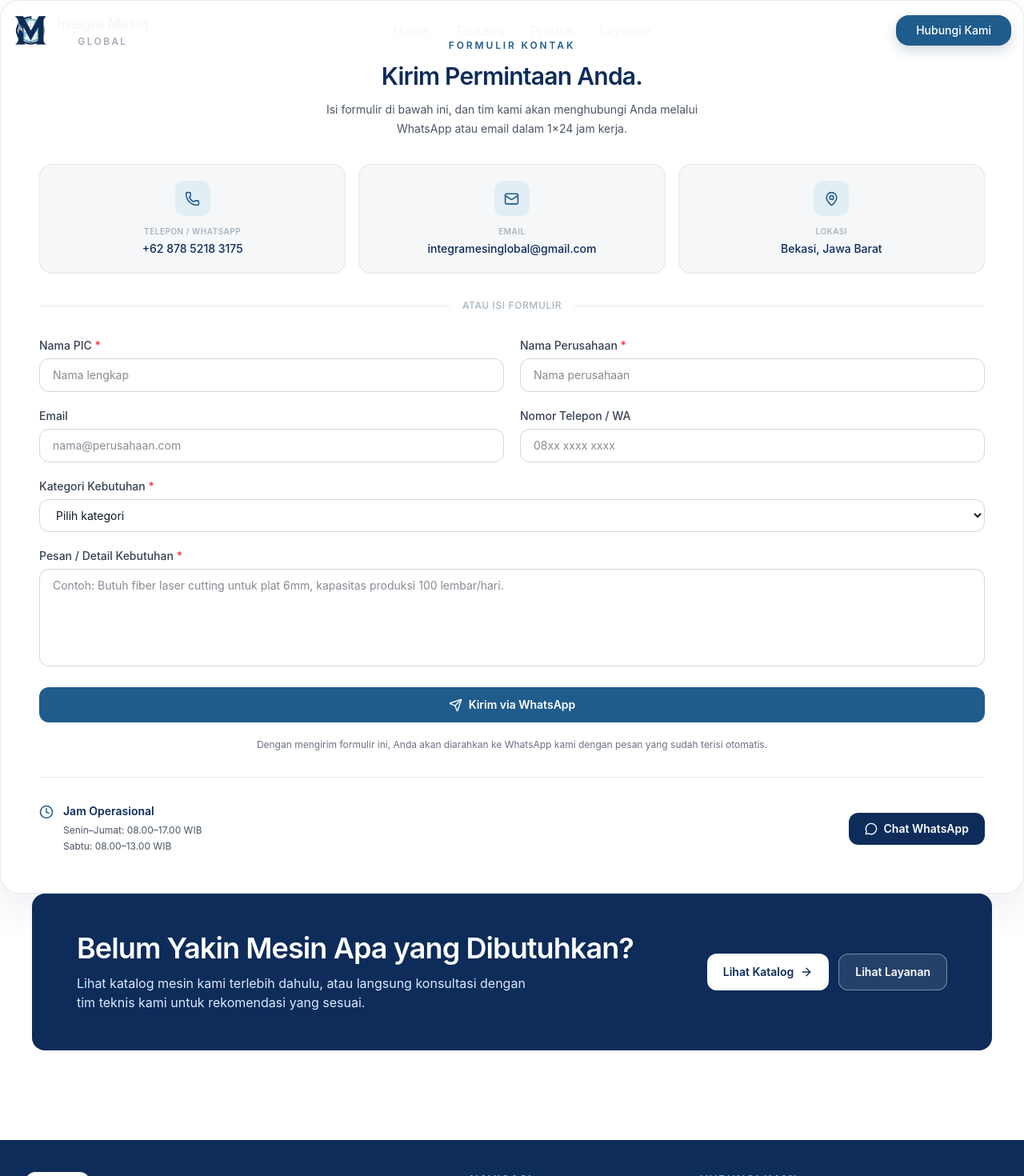
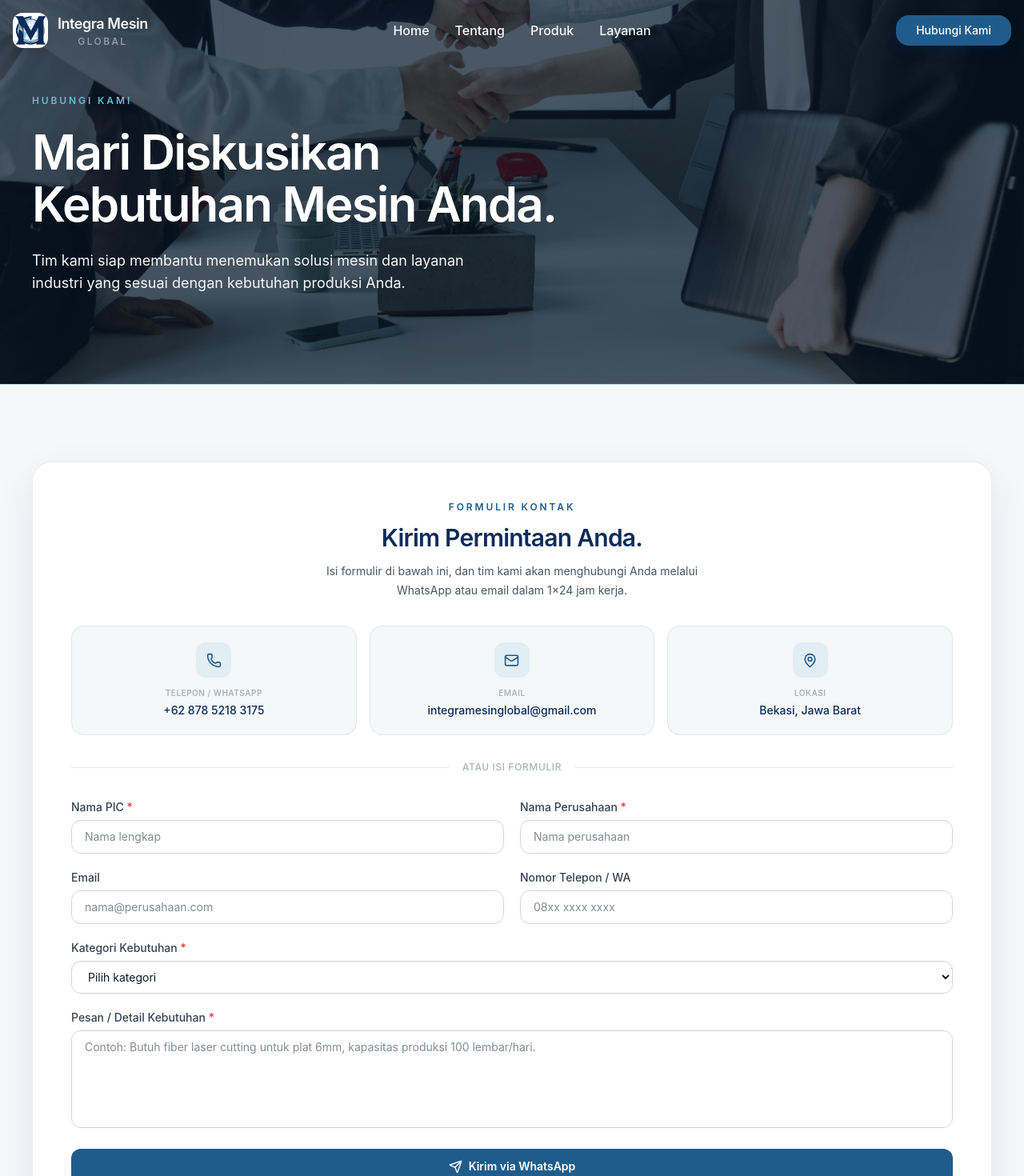
Before and after one commit to MuhamadIlham01/integra-company-porfile, a React (Vite) app: page /contact in a window 1280 px wide. Shown: the top 1470 px of the page at 80% size. Built offline with nearby package versions, Linux system fonts and the light colour scheme.

Commit message:
contact modified

```diff
--- a/src/components/section/contact-section/ContactCTA.jsx
+++ b/src/components/section/contact-section/ContactCTA.jsx
@@ -3,8 +3,9 @@ import { ArrowRight } from "lucide-react";
 
 const ContactCTA = () => {
   return (
-    <section className="mx-auto max-w-7xl px-6 pb-20 sm:px-8 lg:px-10 lg:pb-28">
-      <div className="flex flex-col justify-between gap-8 rounded-2xl bg-[#0D2C5A] px-7 py-10 text-white sm:px-10 sm:py-12 lg:flex-row lg:items-center lg:px-14">
+    <section className="mx-auto max-w-7xl border-t border-[#6DB8D3]/40 bg-[#F5F7F9] py-16 sm:py-20 lg:py-24">
+      <div className="mx-auto max-w-7xl px-6 sm:px-8 lg:px-10">
+        <div className="flex flex-col justify-between gap-8 rounded-2xl bg-[#0D2C5A] px-7 py-10 text-white sm:px-10 sm:py-12 lg:flex-row lg:items-center lg:px-14">
         <div>
           <h2 className="text-3xl font-semibold tracking-tight sm:text-4xl">
             Belum Yakin Mesin Apa yang Dibutuhkan?
@@ -28,6 +29,7 @@ const ContactCTA = () => {
             Lihat Layanan
           </Link>
         </div>
+        </div>
       </div>
     </section>
   );
--- a/src/components/section/home-section/Hero.jsx
+++ b/src/components/section/home-section/Hero.jsx
@@ -28,7 +28,7 @@ export default function Hero() {
               to="/products"
               className="inline-flex items-center gap-2 rounded-xl bg-[#1F5C8C] px-6 py-3 text-sm font-semibold text-white transition-all duration-300 hover:-translate-y-0.5 hover:bg-[#0D2C5A] focus:outline-none focus:ring-4 focus:ring-[#6DB8D3]/40"
             >
-              Lihat Katalog Mesin
+              Lihat Katalog
               <span aria-hidden="true">→</span>
             </Link>
           </div>
--- a/src/pages/Contact.jsx
+++ b/src/pages/Contact.jsx
@@ -2,13 +2,39 @@ import Footer from "../components/layout/Footer";
 import NavBar from "./../components/layout/NavBar";
 import ContactBox from "../components/section/contact-section/ContactBox";
 import ContactCTA from "../components/section/contact-section/ContactCTA";
+import contactHero from "../assets/contact.jpeg";
 
 const Contact = () => {
   return (
     <div>
       <NavBar />
-      <main className="min-h-screen">
-        <ContactBox />
+      <main className="min-h-screen bg-[#F5F7F9] text-gray-900">
+        <section
+          className="relative isolate overflow-hidden bg-cover bg-center"
+          style={{ backgroundImage: `url(${contactHero})` }}
+        >
+          <div className="absolute inset-0 -z-10 bg-[#071827]/70" />
+          <div className="mx-auto flex min-h-120 max-w-7xl items-end px-6 py-20 sm:px-8 sm:py-24 lg:px-10 lg:py-28">
+            <div className="max-w-3xl text-white">
+              <p className="text-xs font-semibold tracking-[0.24em] text-[#6DB8D3]">
+                HUBUNGI KAMI
+              </p>
+              <h1 className="mt-6 max-w-2xl text-4xl font-semibold leading-[1.08] tracking-[-0.03em] sm:text-5xl lg:text-6xl">
+                Mari Diskusikan Kebutuhan Mesin Anda.
+              </h1>
+              <p className="mt-6 max-w-xl text-base leading-7 text-[#F5F7F9] sm:text-lg">
+                Tim kami siap membantu menemukan solusi mesin dan layanan
+                industri yang sesuai dengan kebutuhan produksi Anda.
+              </p>
+            </div>
+          </div>
+        </section>
+
+        <section className="mx-auto max-w-7xl border-t border-[#6DB8D3]/40 bg-[#F5F7F9] py-16 sm:py-20 lg:py-24">
+          <div className="mx-auto max-w-7xl px-6 sm:px-8 lg:px-10">
+            <ContactBox />
+          </div>
+        </section>
         <ContactCTA />
       </main>
       <Footer />
```
Also changed, not shown: src/assets/contact.jpeg (added).
